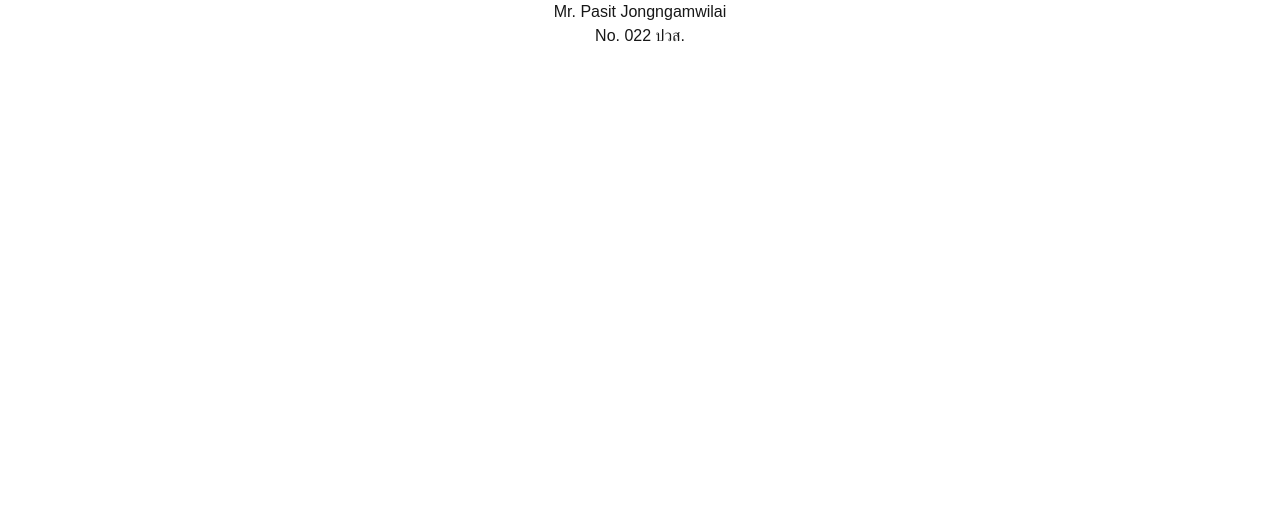
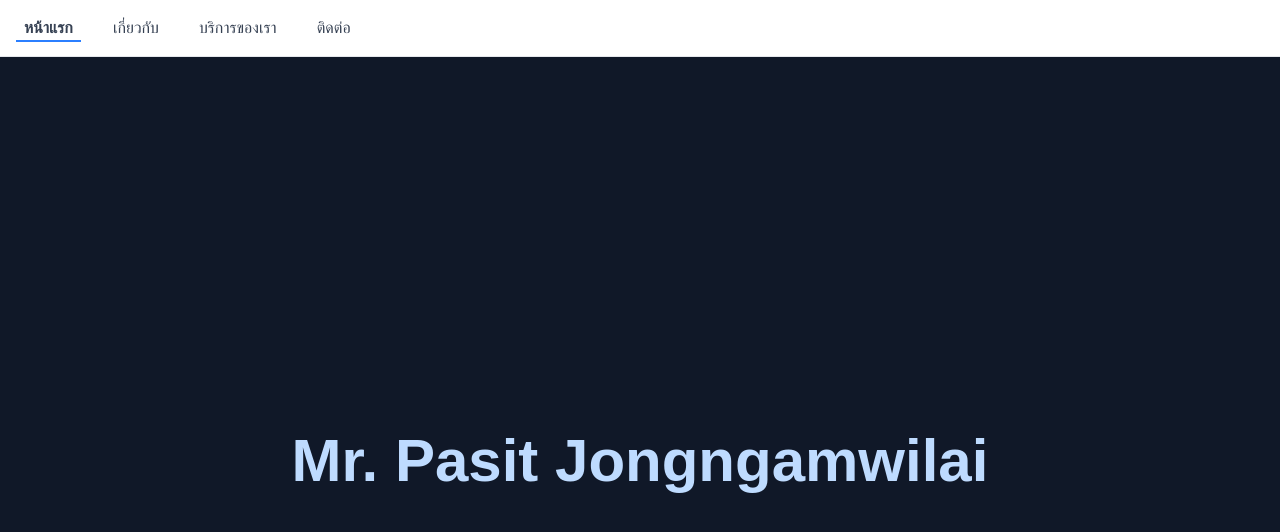
Before and after one commit to pasitJng/Frontend-real68, a Next.js app: page / in a window 1280 px wide. Shown: the top 532 px of the page. Built offline with nearby package versions, Linux system fonts and the light colour scheme.

Commit message:
add.navbar

```diff
--- /dev/null
+++ b/app/about/page.js
@@ -0,0 +1,16 @@
+import Image from "next/image";
+import Link from 'next/link';
+
+export default function About() {
+  return (
+    <main className="min-h-screen flex flex-col items-center justify-center bg-gray-900">
+      <h1 className="text-6xl font-bold text-blue-200 text-center">
+        About page
+      </h1>
+
+      <p className="text-sm font-bold text-blue-200 text-center mt-2">
+        This is - About page
+      </p>
+    </main>
+  );
+}
--- /dev/null
+++ b/app/contact/page.js
@@ -0,0 +1,16 @@
+import Image from "next/image";
+import Link from 'next/link';
+
+export default function Contact() {
+  return (
+    <main className="min-h-screen flex flex-col items-center justify-center bg-gray-900">
+      <h1 className="text-6xl font-bold text-blue-200 text-center">
+        Contact page
+      </h1>
+
+      <p className="text-sm font-bold text-blue-200 text-center mt-2">
+        This is - Contact page
+      </p>
+    </main>
+  );
+}
--- a/app/layout.js
+++ b/app/layout.js
@@ -1,5 +1,6 @@
 import { Geist, Geist_Mono } from "next/font/google";
 import "./globals.css";
+import Navigation from "../components/Navigation";
 
 const geistSans = Geist({
   variable: "--font-geist-sans",
@@ -22,6 +23,7 @@ export default function RootLayout({ children }) {
       <body
         className={`${geistSans.variable} ${geistMono.variable} antialiased`}
       >
+        <Navigation />
         {children}
       </body>
     </html>
--- a/app/page.js
+++ b/app/page.js
@@ -1,10 +1,12 @@
+import Image from "next/image";
+import Link from "next/link";
 export default function Home() {
   return (
-    <main>
-      <center>
-      <h1>Mr. Pasit Jongngamwilai</h1>
-      <h2>No. 022 ปวส.</h2>
-      </center>
+
+    <main className="min-h-screen flex items-center justify-center bg-gray-900">
+      <h1 className="text-6xl font-bold text-blue-200 text-center mt-2">
+        Mr. Pasit Jongngamwilai
+      </h1>
     </main>
   );
 }
--- /dev/null
+++ b/app/service/page.js
@@ -0,0 +1,16 @@
+import Image from "next/image";
+import Link from 'next/link';
+
+export default function service() {
+  return (
+    <main className="min-h-screen flex flex-col items-center justify-center bg-gray-900">
+      <h1 className="text-6xl font-bold text-blue-200 text-center">
+        Service page
+      </h1>
+
+      <p className="text-sm font-bold text-blue-200 text-center mt-2">
+        This is - Service page
+      </p>
+    </main>
+  );
+}
--- /dev/null
+++ b/components/Navigation.js
@@ -0,0 +1,46 @@
+import Link from "next/link";
+
+export default function Navigation() {
+  return (
+    <nav className="border-b border-gray-200 p-4 bg-white shadow-sm">
+      <ul className="flex flex-col sm:flex-row items-center gap-4 sm:gap-6 list-none">
+        <li>
+          <Link
+            href="/"
+            className="text-gray-700 hover:text-blue-500 px-2 py-1 transition-colors duration-200 aria-[current=page]:font-bold aria-[current=page]:border-b-2 aria-[current=page]:border-blue-500"
+            aria-current={typeof window !== "undefined" && window.location.pathname === "/" ? "page" : undefined}
+          >
+            หน้าแรก
+          </Link>
+        </li>
+        <li>
+          <Link
+            href="/about"
+            className="text-gray-700 hover:text-blue-500 px-2 py-1 transition-colors duration-200 aria-[current=page]:font-bold aria-[current=page]:border-b-2 aria-[current=page]:border-blue-500"
+            aria-current={typeof window !== "undefined" && window.location.pathname === "/about" ? "page" : undefined}
+          >
+            เกี่ยวกับ
+          </Link>
+        </li>
+        <li>
+          <Link
+            href="/service"
+            className="text-gray-700 hover:text-blue-500 px-2 py-1 transition-colors duration-200 aria-[current=page]:font-bold aria-[current=page]:border-b-2 aria-[current=page]:border-blue-500"
+            aria-current={typeof window !== "undefined" && window.location.pathname === "/service" ? "page" : undefined}
+          >
+            บริการของเรา
+          </Link>
+        </li>
+        <li>
+          <Link
+            href="/contact"
+            className="text-gray-700 hover:text-blue-500 px-2 py-1 transition-colors duration-200 aria-[current=page]:font-bold aria-[current=page]:border-b-2 aria-[current=page]:border-blue-500"
+            aria-current={typeof window !== "undefined" && window.location.pathname === "/contact" ? "page" : undefined}
+          >
+            ติดต่อ
+          </Link>
+        </li>
+      </ul>
+    </nav>
+  );
+}
```
